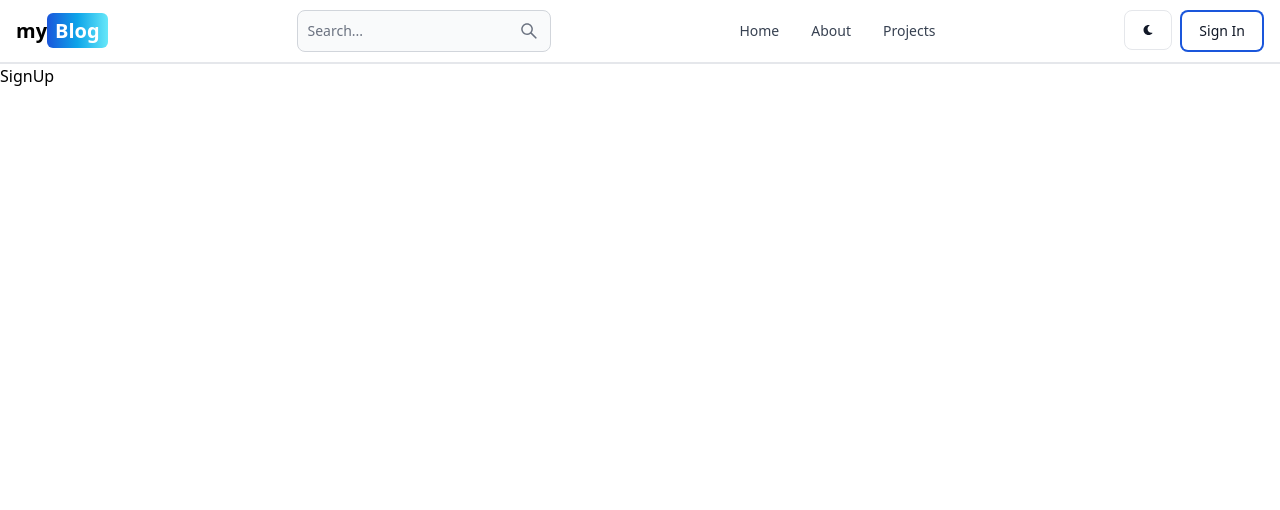
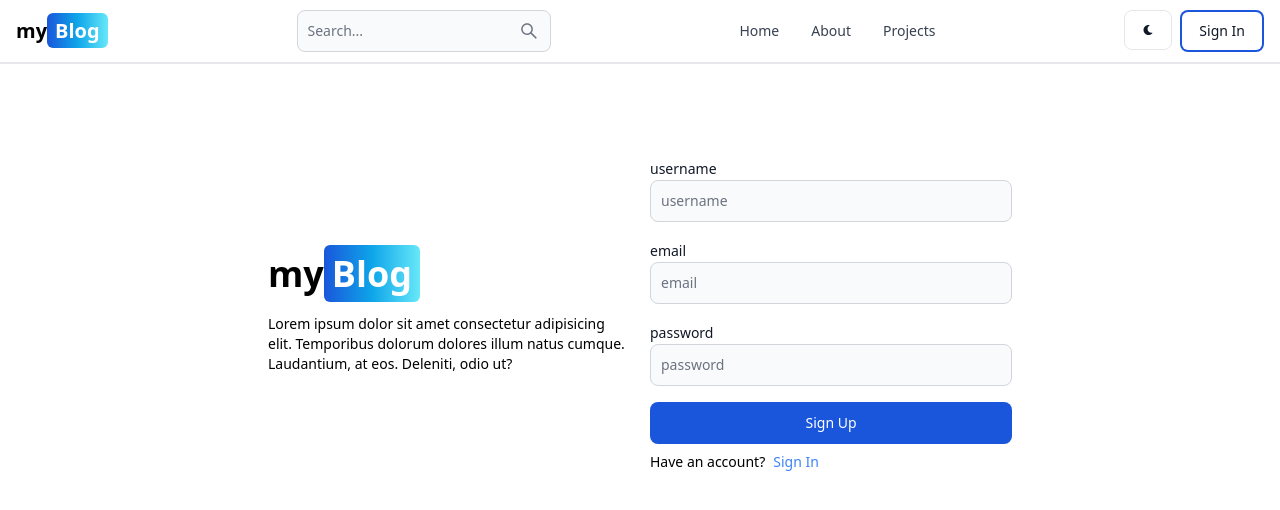
Before and after one commit to masdimaseka/myBlog, a React (Vite) app in the folder client/: page /sign-up in a window 1280 px wide. Shown: the top 510 px of the page. Built offline with nearby package versions, Linux system fonts and the light colour scheme.

Commit message:
sign up page ui

```diff
--- a/client/src/pages/SignUp.jsx
+++ b/client/src/pages/SignUp.jsx
@@ -1,7 +1,55 @@
+import { Button, Label, TextInput } from "flowbite-react";
+import { Link } from "react-router-dom";
+
 export default function SignUp() {
   return (
     <>
-      <h1>SignUp</h1>
+      <div className="min-h-screen mt-20">
+        <div className="flex flex-col md:flex-row md:items-center p-3 max-w-3xl mx-auto gap-5">
+          <div className="flex-1">
+            <Link to="/" className="text-4xl font-bold dark:text-white">
+              my
+              <span className="px-2 py-1 bg-gradient-to-r from-blue-700 via-sky-500 to-cyan-300 rounded-md text-white">
+                Blog
+              </span>
+            </Link>
+            <p className="text-sm mt-5">
+              Lorem ipsum dolor sit amet consectetur adipisicing elit.
+              Temporibus dolorum dolores illum natus cumque. Laudantium, at eos.
+              Deleniti, odio ut?
+            </p>
+          </div>
+          <div className="flex-1">
+            <form action="" className="flex flex-col gap-4">
+              <div>
+                <Label value="username" />
+                <TextInput type="text" placeholder="username" id="username" />
+              </div>
+              <div>
+                <Label value="email" />
+                <TextInput type="email" placeholder="email" id="email" />
+              </div>
+              <div>
+                <Label value="password" />
+                <TextInput
+                  type="password"
+                  placeholder="password"
+                  id="password"
+                />
+              </div>
+              <Button color="blue" type="submit">
+                Sign Up
+              </Button>
+            </form>
+            <div className="flex gap-2 text-sm mt-2">
+              <span>Have an account?</span>
+              <Link to="/sign-in" className="text-blue-500">
+                Sign In
+              </Link>
+            </div>
+          </div>
+        </div>
+      </div>
     </>
   );
 }
```
